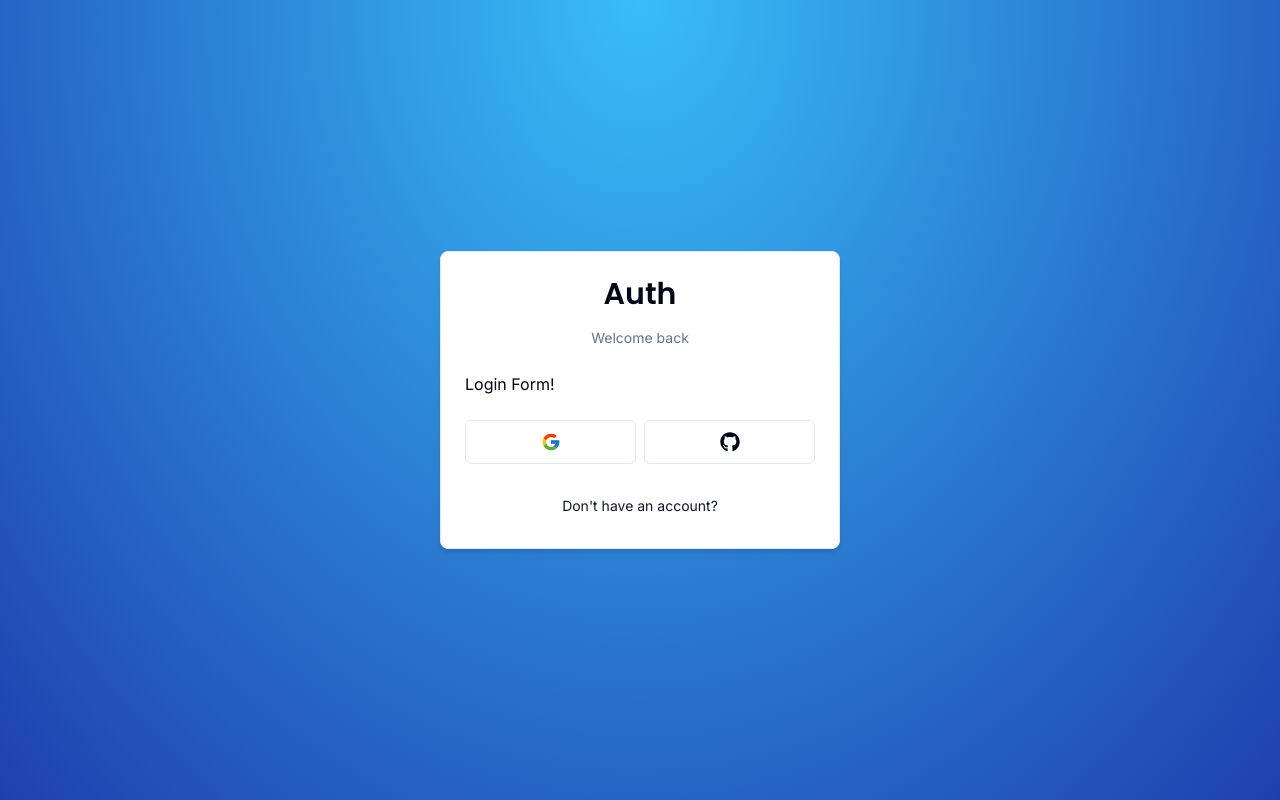
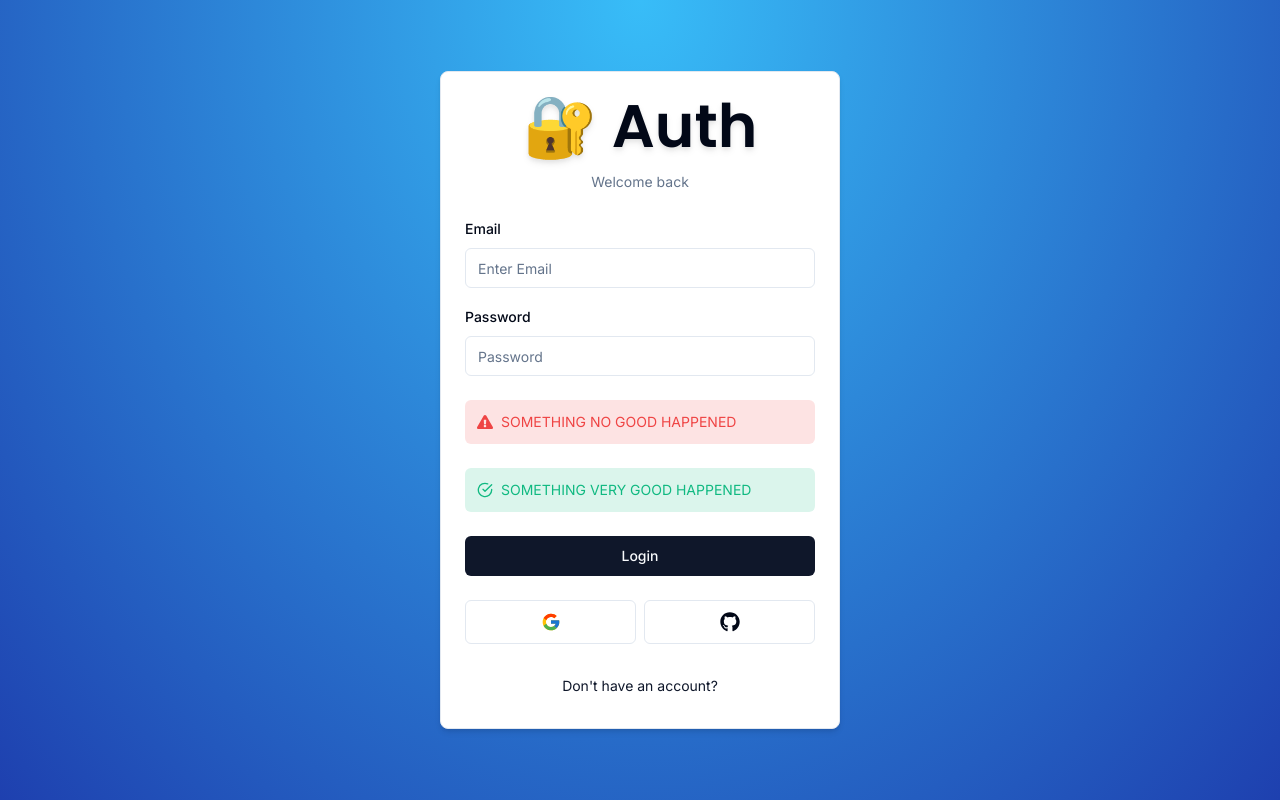
Before and after one commit to MrVido/mytrustelle-frontend, a Next.js app: page /auth/login in a window 1280 px wide. Built offline with nearby package versions, Linux system fonts and the light colour scheme.

Commit message:
Success and failed messages

```diff
--- a/components/auth/header.tsx
+++ b/components/auth/header.tsx
@@ -14,7 +14,12 @@
 export const Header = ({ label }: HeaderProps) => {
   return (
     <div className="w-full flex flex-col gap-y-4 items-center justify-center">
-      <h1 className={cn("text-3xl font-semibold", font.className)}>Auth</h1>
+          <h1 className={cn(
+          "text-6xl font-semibold drop-shadow-md",
+          font.className,
+        )}>
+          🔐 Auth
+        </h1>
       <p className="text-muted-foreground text-sm">{label}</p>
     </div>
   );
--- a/components/auth/login-form.tsx
+++ b/components/auth/login-form.tsx
@@ -2,8 +2,39 @@
 
 import React from 'react'
 import { CardWrapper } from "./card-wrapper"
+import *  as z from "zod"
+import { useForm } from "react-hook-form";
+import { zodResolver } from "@hookform/resolvers/zod";
+import { LoginSchema } from "@/schemas";
+import { Input } from "../ui/input";
+
+import {
+  Form,
+  FormControl,
+  FormField,
+  FormLabel,
+  FormMessage,
+  FormItem,
+
+} from "@/components/ui/form";
+import { Button } from "../ui/button";
+import { FormError } from "../form-error";
+import { FormSuccess } from "../form-success";
 
 export const LoginForm = () => {
+
+  const form = useForm<z.infer<typeof LoginSchema>>({
+    resolver: zodResolver(LoginSchema),
+    defaultValues: {
+      email:"",
+      password:"",
+    },
+  });
+
+  const onSubmit = (values: z.infer<typeof LoginSchema>) => {
+    console.log(values);
+  };
+
   return (
 
        <CardWrapper
@@ -12,7 +43,66 @@
       backButtonHref="/auth/register"
       showSocial
     >
-            Login Form!
+            <Form {...form}>
+              <form
+              onSubmit={form.handleSubmit(onSubmit)}
+              className="space-y-6"
+              >
+
+                <div className="space-y-4">
+                  <FormField
+                  control={form.control}
+                  name="email"
+                  render={({ field }) => (
+                    <FormItem>
+                      <FormLabel>Email</FormLabel>
+                      <FormControl>
+                        <Input
+                        {...field}
+                        placeholder="Enter Email"
+                        type="email"
+                        />
+
+                      </FormControl>
+                      <FormMessage
+
+                      />
+                    </FormItem>
+                  )}
+                  />
+                  <FormField
+                  control={form.control}
+                  name="password"
+                  render={({ field }) => (
+                    <FormItem>
+                      <FormLabel>Password</FormLabel>
+                      <FormControl>
+                        <Input
+                        {...field}
+                        placeholder="Password"
+                        type="password"
+                        />
+
+                      </FormControl>
+                      <FormMessage
+
+                      />
+                    </FormItem>
+                  )}
+                  />
+
+                </div>
+                    <FormError
+                    message="SOMETHING NO GOOD HAPPENED" />
+                    <FormSuccess
+                    message="SOMETHING VERY GOOD HAPPENED" />
+                    <Button
+                      type="submit"
+                      className="w-full">
+                        Login
+                    </Button>
+                </form>
+            </Form>
         </CardWrapper>
   );
 };
--- /dev/null
+++ b/components/form-error.tsx
@@ -0,0 +1,21 @@
+import { FaExclamationTriangle } from "react-icons/fa";
+
+
+interface FormErrorProps {
+    message?: string;
+}
+
+export const FormError = ({
+    message,
+}: FormErrorProps) => {
+    if (!message) return null;
+
+    return (
+        <div className="bg-destructive/15 p-3 rounded-md flex items-center gap-x-2 text-sm text-destructive">
+
+            <FaExclamationTriangle  className="h-4 w-4"/>
+            <p>{message}</p>
+
+        </div>
+    );
+};
--- /dev/null
+++ b/components/form-success.tsx
@@ -0,0 +1,21 @@
+import { CheckCircleIcon } from "lucide-react";
+
+
+interface FormSuccessProps {
+    message?: string;
+}
+
+export const FormSuccess = ({
+    message,
+}: FormSuccessProps) => {
+    if (!message) return null;
+
+    return (
+        <div className="bg-emerald-500/15 p-3 rounded-md flex items-center gap-x-2 text-sm text-emerald-500">
+
+            <CheckCircleIcon  className="h-4 w-4"/>
+            <p>{message}</p>
+
+        </div>
+    );
+};
--- /dev/null
+++ b/components/ui/form.tsx
@@ -0,0 +1,176 @@
+import * as React from "react"
+import * as LabelPrimitive from "@radix-ui/react-label"
+import { Slot } from "@radix-ui/react-slot"
+import {
+  Controller,
+  ControllerProps,
+  FieldPath,
+  FieldValues,
+  FormProvider,
+  useFormContext,
+} from "react-hook-form"
+
+import { cn } from "@/lib/utils"
+import { Label } from "@/components/ui/label"
+
+const Form = FormProvider
+
+type FormFieldContextValue<
+  TFieldValues extends FieldValues = FieldValues,
+  TName extends FieldPath<TFieldValues> = FieldPath<TFieldValues>
+> = {
+  name: TName
+}
+
+const FormFieldContext = React.createContext<FormFieldContextValue>(
+  {} as FormFieldContextValue
+)
+
+const FormField = <
+  TFieldValues extends FieldValues = FieldValues,
+  TName extends FieldPath<TFieldValues> = FieldPath<TFieldValues>
+>({
+  ...props
+}: ControllerProps<TFieldValues, TName>) => {
+  return (
+    <FormFieldContext.Provider value={{ name: props.name }}>
+      <Controller {...props} />
+    </FormFieldContext.Provider>
+  )
+}
+
+const useFormField = () => {
+  const fieldContext = React.useContext(FormFieldContext)
+  const itemContext = React.useContext(FormItemContext)
+  const { getFieldState, formState } = useFormContext()
+
+  const fieldState = getFieldState(fieldContext.name, formState)
+
+  if (!fieldContext) {
+    throw new Error("useFormField should be used within <FormField>")
+  }
+
+  const { id } = itemContext
+
+  return {
+    id,
+    name: fieldContext.name,
+    formItemId: `${id}-form-item`,
+    formDescriptionId: `${id}-form-item-description`,
+    formMessageId: `${id}-form-item-message`,
+    ...fieldState,
+  }
+}
+
+type FormItemContextValue = {
+  id: string
+}
+
+const FormItemContext = React.createContext<FormItemContextValue>(
+  {} as FormItemContextValue
+)
+
+const FormItem = React.forwardRef<
+  HTMLDivElement,
+  React.HTMLAttributes<HTMLDivElement>
+>(({ className, ...props }, ref) => {
+  const id = React.useId()
+
+  return (
+    <FormItemContext.Provider value={{ id }}>
+      <div ref={ref} className={cn("space-y-2", className)} {...props} />
+    </FormItemContext.Provider>
+  )
+})
+FormItem.displayName = "FormItem"
+
+const FormLabel = React.forwardRef<
+  React.ElementRef<typeof LabelPrimitive.Root>,
+  React.ComponentPropsWithoutRef<typeof LabelPrimitive.Root>
+>(({ className, ...props }, ref) => {
+  const { error, formItemId } = useFormField()
+
+  return (
+    <Label
+      ref={ref}
+      className={cn(error && "text-destructive", className)}
+      htmlFor={formItemId}
+      {...props}
+    />
+  )
+})
+FormLabel.displayName = "FormLabel"
+
+const FormControl = React.forwardRef<
+  React.ElementRef<typeof Slot>,
+  React.ComponentPropsWithoutRef<typeof Slot>
+>(({ ...props }, ref) => {
+  const { error, formItemId, formDescriptionId, formMessageId } = useFormField()
+
+  return (
+    <Slot
+      ref={ref}
+      id={formItemId}
+      aria-describedby={
+        !error
+          ? `${formDescriptionId}`
+          : `${formDescriptionId} ${formMessageId}`
+      }
+      aria-invalid={!!error}
+      {...props}
+    />
+  )
+})
+FormControl.displayName = "FormControl"
+
+const FormDescription = React.forwardRef<
+  HTMLParagraphElement,
+  React.HTMLAttributes<HTMLParagraphElement>
+>(({ className, ...props }, ref) => {
+  const { formDescriptionId } = useFormField()
+
+  return (
+    <p
+      ref={ref}
+      id={formDescriptionId}
+      className={cn("text-sm text-muted-foreground", className)}
+      {...props}
+    />
+  )
+})
+FormDescription.displayName = "FormDescription"
+
+const FormMessage = React.forwardRef<
+  HTMLParagraphElement,
+  React.HTMLAttributes<HTMLParagraphElement>
+>(({ className, children, ...props }, ref) => {
+  const { error, formMessageId } = useFormField()
+  const body = error ? String(error?.message) : children
+
+  if (!body) {
+    return null
+  }
+
+  return (
+    <p
+      ref={ref}
+      id={formMessageId}
+      className={cn("text-sm font-medium text-destructive", className)}
+      {...props}
+    >
+      {body}
+    </p>
+  )
+})
+FormMessage.displayName = "FormMessage"
+
+export {
+  useFormField,
+  Form,
+  FormItem,
+  FormLabel,
+  FormControl,
+  FormDescription,
+  FormMessage,
+  FormField,
+}
--- /dev/null
+++ b/components/ui/input.tsx
@@ -0,0 +1,25 @@
+import * as React from "react"
+
+import { cn } from "@/lib/utils"
+
+export interface InputProps
+  extends React.InputHTMLAttributes<HTMLInputElement> {}
+
+const Input = React.forwardRef<HTMLInputElement, InputProps>(
+  ({ className, type, ...props }, ref) => {
+    return (
+      <input
+        type={type}
+        className={cn(
+          "flex h-10 w-full rounded-md border border-input bg-background px-3 py-2 text-sm ring-offset-background file:border-0 file:bg-transparent file:text-sm file:font-medium placeholder:text-muted-foreground focus-visible:outline-none focus-visible:ring-2 focus-visible:ring-ring focus-visible:ring-offset-2 disabled:cursor-not-allowed disabled:opacity-50",
+          className
+        )}
+        ref={ref}
+        {...props}
+      />
+    )
+  }
+)
+Input.displayName = "Input"
+
+export { Input }
--- /dev/null
+++ b/components/ui/label.tsx
@@ -0,0 +1,26 @@
+"use client"
+
+import * as React from "react"
+import * as LabelPrimitive from "@radix-ui/react-label"
+import { cva, type VariantProps } from "class-variance-authority"
+
+import { cn } from "@/lib/utils"
+
+const labelVariants = cva(
+  "text-sm font-medium leading-none peer-disabled:cursor-not-allowed peer-disabled:opacity-70"
+)
+
+const Label = React.forwardRef<
+  React.ElementRef<typeof LabelPrimitive.Root>,
+  React.ComponentPropsWithoutRef<typeof LabelPrimitive.Root> &
+    VariantProps<typeof labelVariants>
+>(({ className, ...props }, ref) => (
+  <LabelPrimitive.Root
+    ref={ref}
+    className={cn(labelVariants(), className)}
+    {...props}
+  />
+))
+Label.displayName = LabelPrimitive.Root.displayName
+
+export { Label }
--- /dev/null
+++ b/schemas/index.ts
@@ -0,0 +1,11 @@
+import * as z from "zod";
+
+export const LoginSchema = z.object({
+    email: z.string().email({
+        message: "Is you Dumb? Email"
+    }),
+    password: z.string().min(6, {
+        message: "No Password, No Entrance"
+
+    }),
+});
```
Also changed, not shown: package.json (+6 -1 lines), 1 other file (tests, documents, lock files or other folders).
